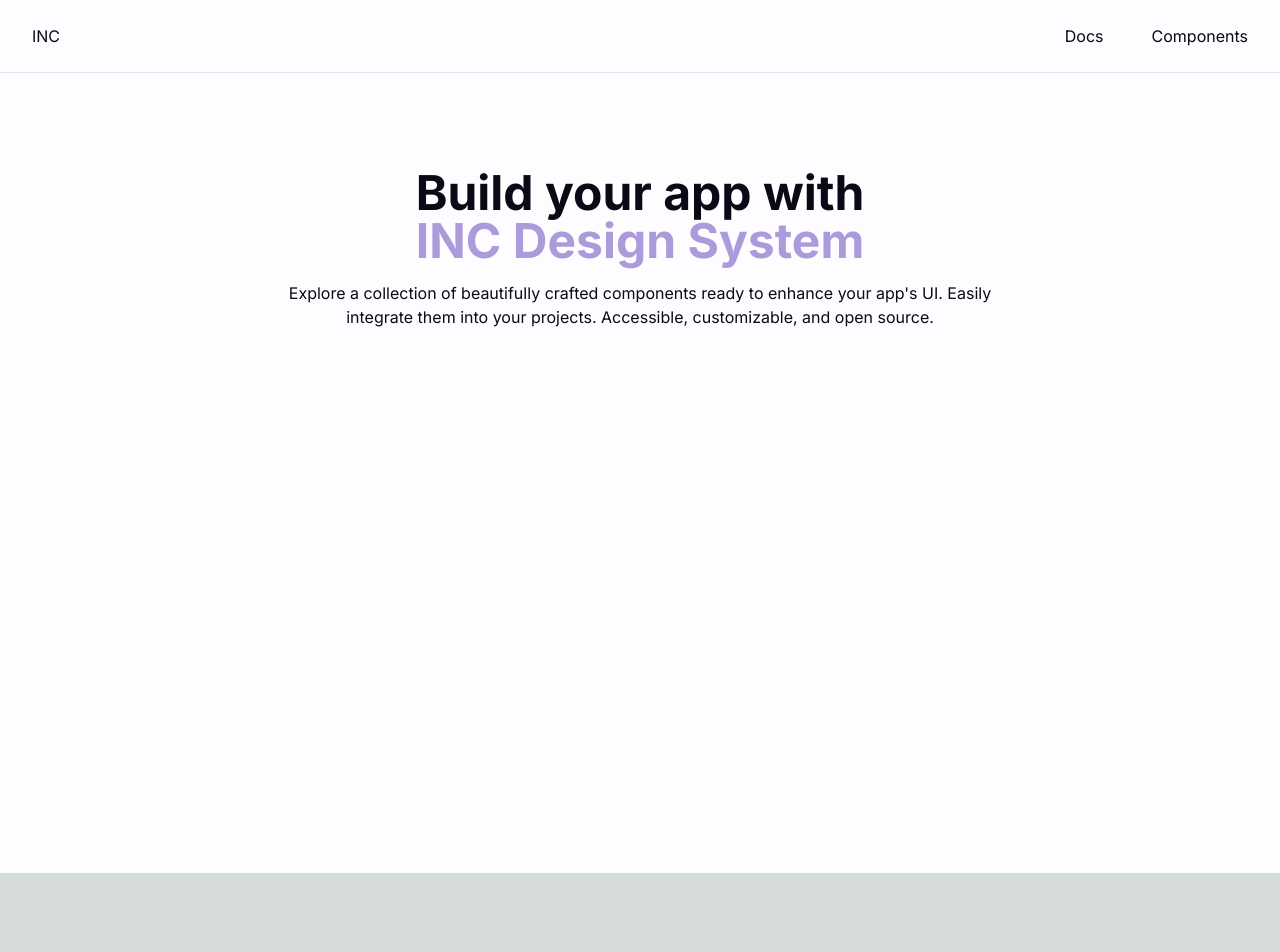
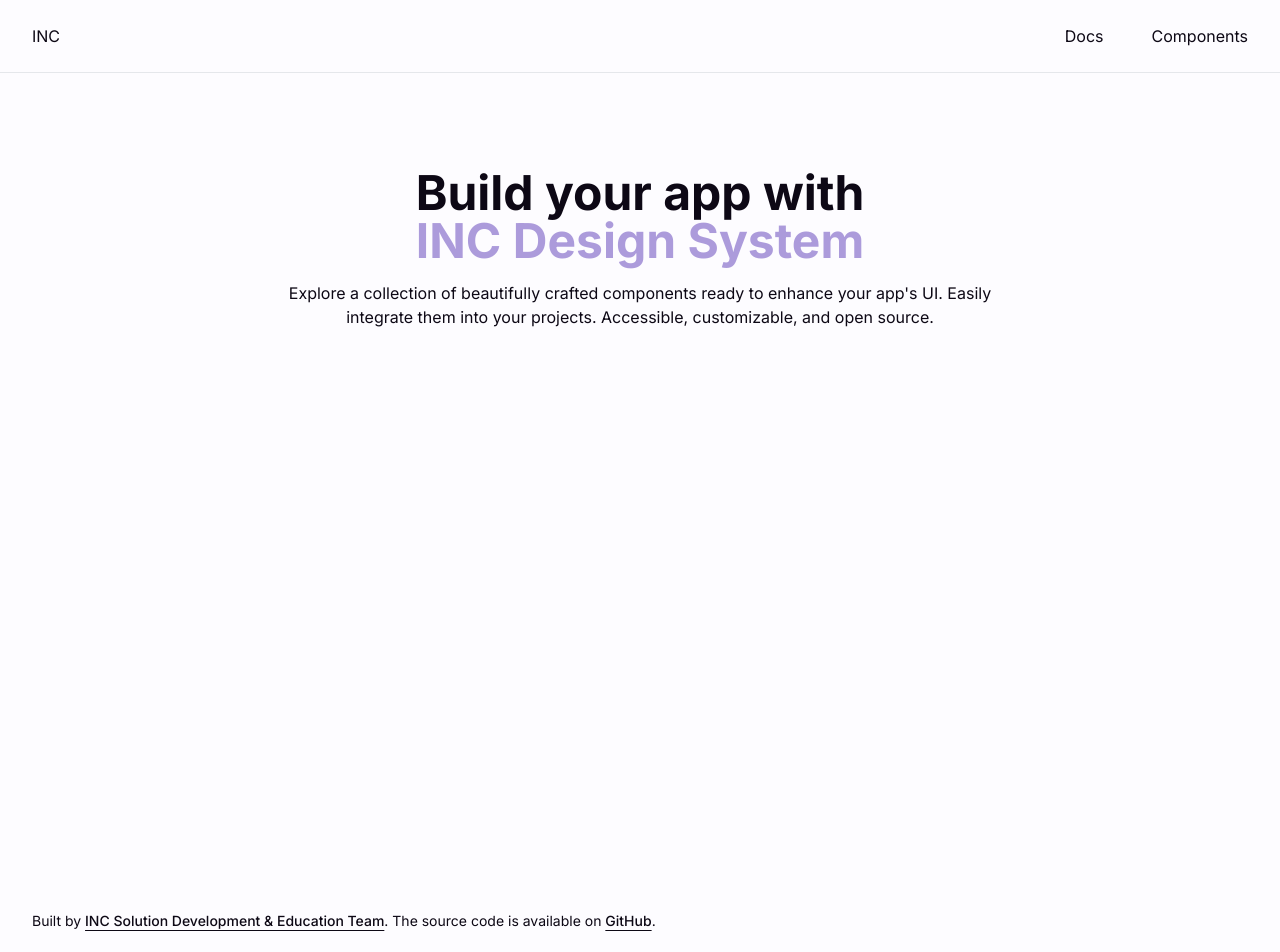
Before and after one commit to Zolastic/inc-design-system-documentation, a Next.js app: page / in a window 1280 px wide. Shown: the top 952 px of the page. Before the commit the page ends 873 px from the top, so only its background shows below. Built offline with nearby package versions, Linux system fonts and the light colour scheme.

Commit message:
feat: add footer component

```diff
--- a/src/app/layout.tsx
+++ b/src/app/layout.tsx
@@ -2,6 +2,7 @@ import type { Metadata } from "next";
 import { Inter } from "next/font/google";
 import "./globals.css";
 import SiteHeader from "@/components/site-header";
+import { SiteFooter } from "@/components/site-footer";
 
 const inter = Inter({ subsets: ["latin"] });
 
@@ -20,6 +21,7 @@ export default function RootLayout({
       <body className={inter.className}>
         <SiteHeader />
         {children}
+        <SiteFooter />
       </body>
     </html>
   );
--- a/src/app/page.tsx
+++ b/src/app/page.tsx
@@ -1,6 +1,3 @@
-import { Github, Link } from "lucide-react";
-import Image from "next/image";
-
 export default function Home() {
   return (
     <main className="flex min-h-screen flex-col items-center justify-start p-24 bg-background">
--- /dev/null
+++ b/src/components/site-footer.tsx
@@ -0,0 +1,32 @@
+import { siteConfig } from "@/config/site";
+import Link from "next/link";
+
+export function SiteFooter() {
+  return (
+    <footer className="py-6 md:px-8 md:py-0 bg-background text-text-default mx-auto">
+      <div className="container flex flex-col items-center justify-between gap-4 md:h-24 md:flex-row">
+        <p className="text-balance text-center text-sm leading-loose text-muted-foreground md:text-left">
+          Built by{" "}
+          <Link
+            href=""
+            target="_blank"
+            rel="noreferrer"
+            className="font-medium underline underline-offset-4"
+          >
+            INC Solution Development & Education Team
+          </Link>
+          . The source code is available on{" "}
+          <Link
+            href={siteConfig.links.github}
+            target="_blank"
+            rel="noreferrer"
+            className="font-medium underline underline-offset-4"
+          >
+            GitHub
+          </Link>
+          .
+        </p>
+      </div>
+    </footer>
+  );
+}
--- a/src/components/site-header.tsx
+++ b/src/components/site-header.tsx
@@ -10,7 +10,7 @@ export default function Navbar() {
   const [mobileMenuOpen, setMobileMenuOpen] = useState(false);
 
   return (
-    <header className="sticky border-b border-border/40 bg-background/95 backdrop-blur supports-[backdrop-filter]:bg-background text-text-default lg:sticky lg:top-0 lg:z-50">
+    <header className="sticky top-0 z-50 w-full border-b border-border/40 bg-background text-text-default">
       <nav
         className="mx-auto flex max-w-7xl items-center justify-between p-6 lg:px-8"
         aria-label="Global"
```
Also changed, not shown: src/components/docs-sidebar.tsx (added).
